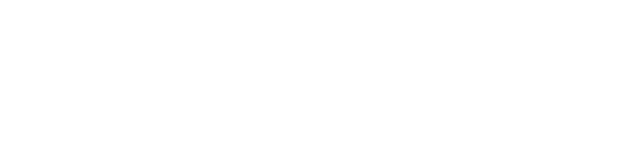
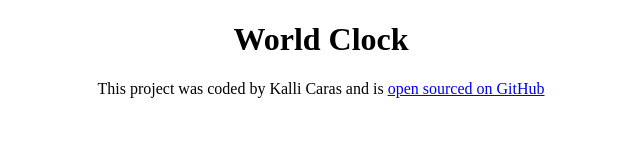
Before and after one commit to kzembill/world-clock, a plain HTML site: page index.html in a window 1280 px wide. Shown: the whole page, without its empty margins (319-959 px from the left). Drawn offline with Linux system fonts and the light colour scheme; files that its build step writes are made by us from their sources.

Commit message:
created a style.css and index.js

```diff
--- a/index.html
+++ b/index.html
@@ -3,9 +3,15 @@
 <head>
     <meta charset="UTF-8">
     <meta name="viewport" content="width=device-width, initial-scale=1.0">
+    <link rel="stylesheet" href="css/style.css" />
     <title>World Clock - Kalli Caras</title>
 </head>
 <body>
-
+    <h1>World Clock</h1>
+    <footer>
+        This project was coded by Kalli Caras and is
+        <a href="#" target="_blank">open sourced on GitHub</a>
+    </footer>
+    <script src="javascript/index.js"></script>
 </body>
 </html>
--- /dev/null
+++ b/style.css
@@ -0,0 +1,6 @@
+h1 {
+    text-align: center;
+}
+footer {
+    text-align: center;
+}
```
Also changed, not shown: index.js (added).
